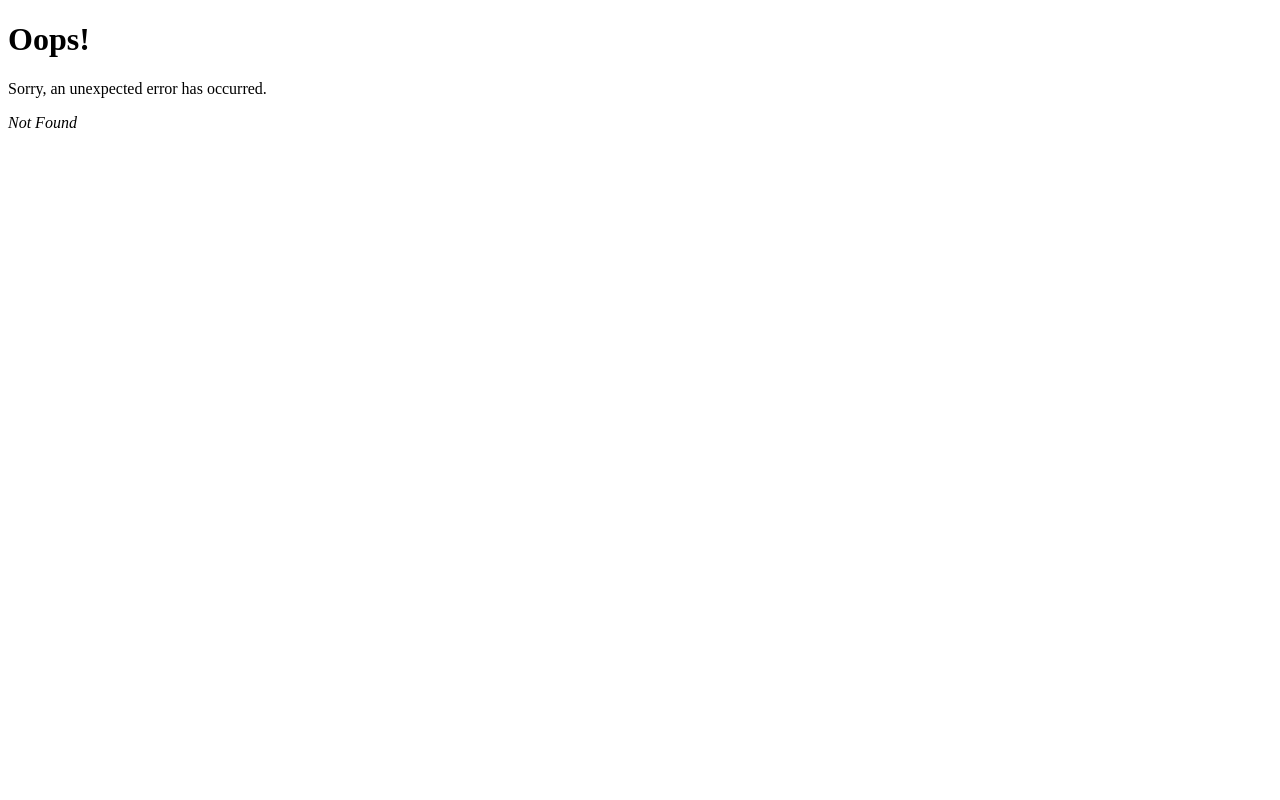
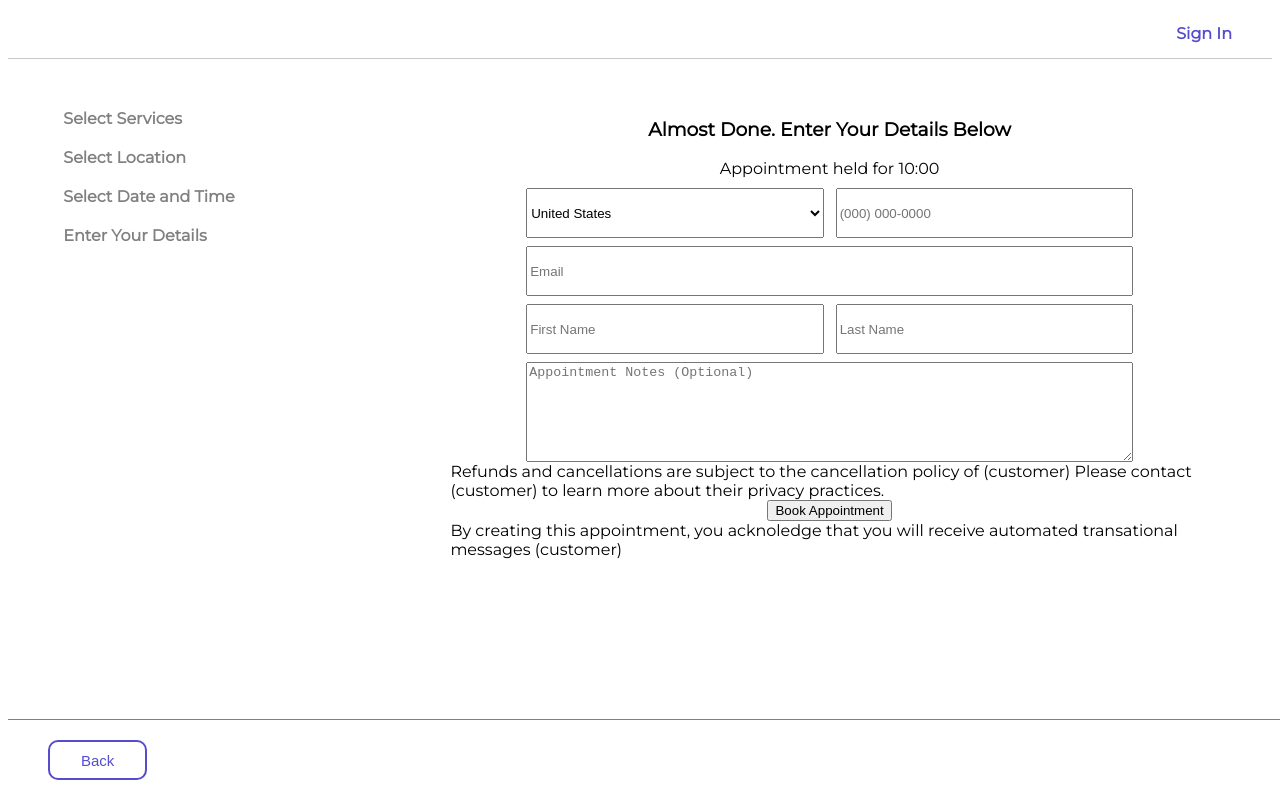
Before and after one commit to gmurin08/Dynamic-Calendar, a React (Vite) app in the folder frontend/: page /booking/confirmation in a window 1280 px wide. Before the commit this address had no page. Built offline with nearby package versions, Linux system fonts and the light colour scheme.

Commit message:
Working on Confirmation.jsx. Completed the HTML and initial form styling. Need to finish styling and wire up the complete booking button

```diff
--- a/frontend/src/AppointmentLocationPicker.jsx
+++ b/frontend/src/AppointmentLocationPicker.jsx
@@ -3,7 +3,9 @@ import { locations } from "../../locations"
 import LocationPicker from "./Location.Picker"
 
 export default function AppoinmnetLocationPicker() {
-  const [locationSelected,setLocationSelected] = useOutletContext()
+  const [servicesSelected, setServicesSelected,
+    locationSelected, setLocationSelected,
+    dateTimeSelected, setDateTimeSelected] = useOutletContext()
 
   return (
     <div className='landing-title-container'>
--- a/frontend/src/AppointmentPicker.jsx
+++ b/frontend/src/AppointmentPicker.jsx
@@ -20,7 +20,7 @@ export default function AppointmentType({servicesSelected, setServicesSelected,
 
 
   return (
-    <div className={`appointment-picker-container ${(servicesSelected?.some(element => element.eid === eid)) &&
+    <div className={`appointment-picker-container ${servicesSelected?.some(element => element.eid === eid) &&
      'appointment-picker-container-selected'}`}>
         <div className="appointment-description">
             <div className="appointment-picker-title-container">
--- a/frontend/src/AppointmentPickerContainer.jsx
+++ b/frontend/src/AppointmentPickerContainer.jsx
@@ -3,7 +3,9 @@ import { services } from '../../services'
 import AppointmentPicker from './AppointmentPicker'
 import { useOutletContext } from 'react-router-dom'
 export default function AppointmentPickerContainer() {
-    const [servicesSelected,setServicesSelected] = useOutletContext()
+    const [servicesSelected, setServicesSelected,
+      locationSelected, setLocationSelected,
+      dateTimeSelected, setDateTimeSelected] = useOutletContext()
 
   return (<>
     <div className='landing-title-container'>
--- a/frontend/src/Calendar.jsx
+++ b/frontend/src/Calendar.jsx
@@ -1,3 +1,4 @@
+/* eslint-disable no-unused-vars */
 
 /* eslint-disable react/prop-types */
 import { useState, useEffect } from "react"
@@ -19,7 +20,9 @@ export default function Calendar() {
     const [currDt, setCurrDt] = useState(new Date());
     const [dtSelected, setDtSelected] = useState(null);
     //TODO: handle logic for conditional dates based on locationSelected and servicesSelected context.
-    const [dateTimeSelected, setDateTimeSelected] = useOutletContext()
+    const [servicesSelected, setServicesSelected,
+        locationSelected, setLocationSelected,
+        dateTimeSelected, setDateTimeSelected] = useOutletContext()
 
     const handleMonthButtonClick = inc =>{
         setOffset(offsetAmt => offsetAmt + inc)
--- /dev/null
+++ b/frontend/src/Confirmation.jsx
@@ -0,0 +1,22 @@
+import { useOutletContext } from "react-router-dom"
+import ConfirmationTable from "./ConfirmationTable"
+export default function Confirmation() {
+    const [servicesSelected, setServicesSelected,
+        locationSelected, setLocationSelected,
+        dateTimeSelected, setDateTimeSelected] = useOutletContext()
+
+        console.log(servicesSelected)
+        console.log(locationSelected)
+        console.log(dateTimeSelected)
+  return (<>
+    <h3>Almost Done. Enter Your Details Below</h3>
+    <div>Appointment held for 10:00</div>
+    <ConfirmationTable/>
+    <div>Refunds and cancellations are subject to the cancellation policy of (customer)
+    Please contact (customer) to learn more about their privacy practices.</div>
+
+    <button>Book Appointment</button>
+
+    <div>By creating this appointment, you acknoledge that you will receive automated transational messages (customer)</div>
+  </>)
+}
--- /dev/null
+++ b/frontend/src/ConfirmationTable.jsx
@@ -0,0 +1,37 @@
+
+export default function ConfirmationTable() {
+  return (
+    <div className="conf-tbl-container">
+    <div className="conf-tbl-1">
+        <div className="conf-tbl-country">
+            <select name="countries" id="country">
+                <option value="United States">United States</option>
+                <option value="Canada">Canada</option>
+                <option value="Mexico">Mexico</option>
+            </select>
+        </div>
+        <div className="conf-tbl-phone">
+            <input type="text" placeholder={'(000) 000-0000'}/>
+        </div>
+    </div>
+    <div className="conf-tbl-2">
+        <div className="conf-tbl-email">
+            <input className="conf-tbl-email-input" type="text" placeholder={"Email"} />
+        </div>
+    </div>
+    <div className="conf-tbl-3">
+        <div className="conf-tbl-fname">
+            <input type="text" placeholder={"First Name"} />
+        </div>
+        <div className="conf-tbl-lname">
+        <input type="text" placeholder={"Last Name"} />
+        </div>
+    </div>
+    <div className="conf-tbl-4">
+        <div className="conf-tbl-notes">
+            <textarea name="notes" id="notes" cols="30" rows="3" placeholder={"Appointment Notes (Optional)"}></textarea>
+        </div>
+    </div>
+</div>
+  )
+}
--- a/frontend/src/calendar.css
+++ b/frontend/src/calendar.css
@@ -198,6 +198,107 @@
     background-color: transparent;
     padding-left: 70px;
     padding-right: 70px;
+}
+
+.conf-tbl-container{
+    width:80%;
+    display: flex;
+    flex-direction: column;
+    justify-content: space-between;
+    padding-top: 10px;
+}
+.conf-tbl-1{
+    display: flex;
+    justify-content: space-between;
+    height:50px;
+    padding-bottom:8px;
+}
+.conf-tbl-2{
+    width: 100%;
+    display: flex;
+    height:50px;
+    padding-bottom:8px;
+}
+.conf-tbl-3{
+    display: flex;
+    justify-content: space-between;
+    height:50px;
+}
+.conf-tbt-4{
+    display: flex;
+    height:100px;
+}
+.conf-tbl-country{
+    height: 100%;
+    width: 49%;
+}
+.conf-tbl-country>select{
+    box-sizing: border-box;
+    -webkit-box-sizing:border-box;
+    -moz-box-sizing: border-box;
+    width: 100%;
+    height:100%;
+}
+.conf-tbl-phone{
+    width: 49%;
+    height:100%;
+}
+.conf-tbl-phone>input{
+    box-sizing: border-box;
+    -webkit-box-sizing:border-box;
+    -moz-box-sizing: border-box;
+    width: 100%;
+    height:100%;
+}
+.conf-tbl-email{
+    width: 100%;
+
+}
+
+.conf-tbl-email-input{
+    box-sizing: border-box;
+    -webkit-box-sizing:border-box;
+    -moz-box-sizing: border-box;
+    width: 100%;
+    height:100%;
+}
+.conf-tbl-fname{
+    width: 49%;
+    height: 50px;
+}
+
+.conf-tbl-fname>input{
+    box-sizing: border-box;
+    -webkit-box-sizing:border-box;
+    -moz-box-sizing: border-box;
+    width: 100%;
+    height: 100%;
+}
+
+.conf-tbl-lname{
+    width:49%;
+    height:50px;
+}
+
+.conf-tbl-lname>input{
+    box-sizing: border-box;
+    -webkit-box-sizing:border-box;
+    -moz-box-sizing: border-box;
+    width:100%;
+    height:100%;
+}
+.conf-tbl-notes{
+    padding-top: 8px;
+    width: 100%;
+    height:100px
+}
+
+.conf-tbl-notes > textarea{
+    box-sizing: border-box;
+    -webkit-box-sizing:border-box;
+    -moz-box-sizing: border-box;
+    width: 100%;
+    height: 100%;
 }
 
 .days{
--- a/frontend/src/main.jsx
+++ b/frontend/src/main.jsx
@@ -12,6 +12,7 @@ import Calendar from './Calendar.jsx'
 import AppointmentLocationPicker from './AppointmentLocationPicker.jsx'
 import AppointmentPickerContainer from './AppointmentPickerContainer.jsx'
 import BookingSidebar from './BookingProgress.jsx'
+import Confirmation from './Confirmation.jsx'
 
 const router = createBrowserRouter([
   {
@@ -39,6 +40,10 @@ const router = createBrowserRouter([
                 path:'/booking/times',
                 element:<Calendar/>
               },
+              {
+                path:'/booking/confirmation',
+                element:<Confirmation/>
+              },
 
           ]
         }
```
